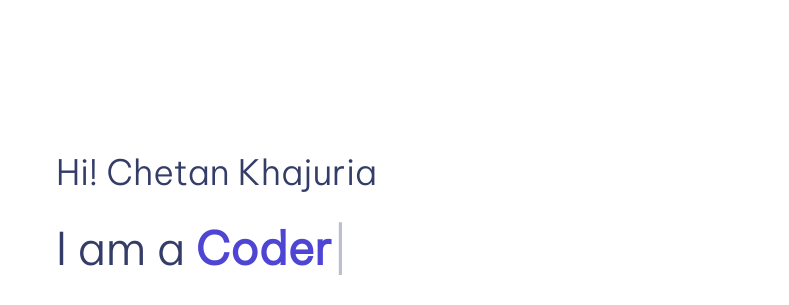
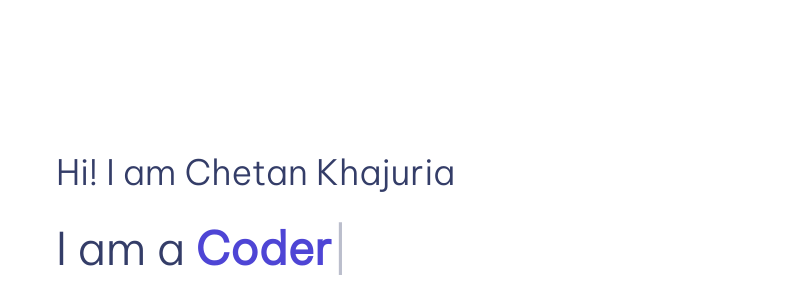
Before and after one commit to chetan694/Personal-Portfolio, a plain HTML site: page index.html in a window 1280 px wide. Shown: the part 105-410 px from the top of the page, 0-789 px from the left. Drawn offline with nearby package versions, Linux system fonts and the light colour scheme; files whose address does not match are found by name.

Commit message:
Update index.html

```diff
--- a/index.html
+++ b/index.html
@@ -25,7 +25,7 @@
             <div class="hero-section">
                 <div class="absolute faded-text">Chetan Khajuria</div>
                 <div class="hero-section-left">
-                    <div class="hero-section-heading">Hi! Chetan Khajuria</div>
+                    <div class="hero-section-heading">Hi! I am Chetan Khajuria</div>
                     <div class="hero-section-heading hero-section-sub-heading">
                         I am a <span class="role"></span>
                     </div>
```
